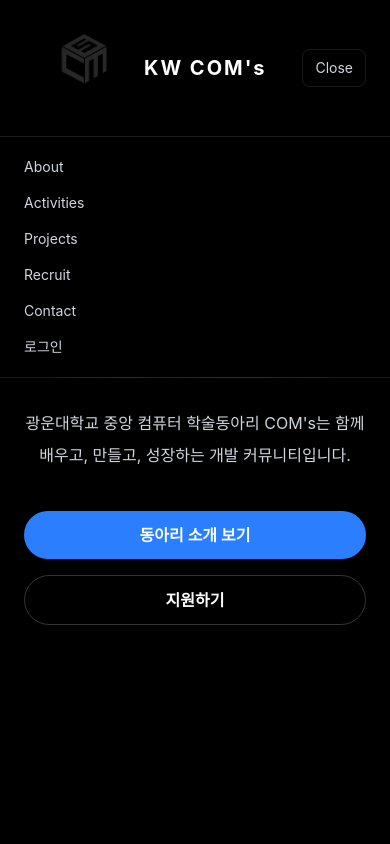
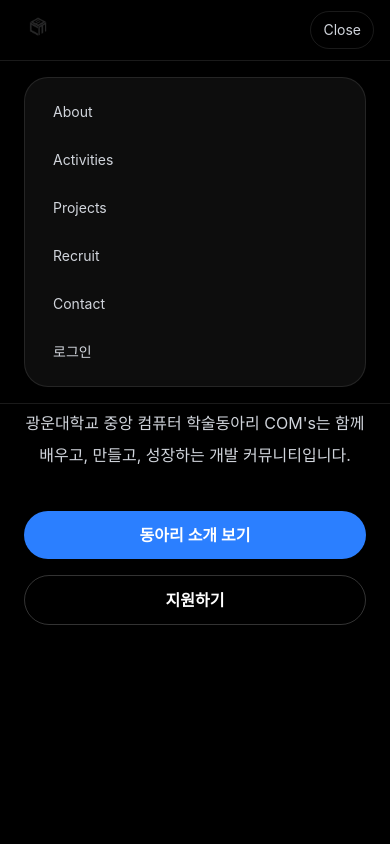
Before and after one commit to Furu002/coms-website, a React (Vite) app: page / in a window 390 px wide. Both pictures are taken after a click on the button "Menu". Shown: the top 844 px of the page. Built offline with nearby package versions, Linux system fonts and the light colour scheme.

Commit message:
feat: add mobile view

```diff
--- a/src/App.jsx
+++ b/src/App.jsx
@@ -83,14 +83,14 @@ function App() {
     <div className="min-h-screen bg-black text-white">
       {/* Header */}
       <header className="fixed top-0 left-0 z-50 w-full border-b border-white/10 bg-black/70 backdrop-blur-md">
-        <div className="mx-auto flex max-w-6xl items-center justify-between px-6 py-2">
-          <button type="button" className="flex items-center gap-0" onClick={goHome}>
+        <div className="mx-auto flex max-w-6xl items-center justify-between px-4 py-2 sm:px-6">
+          <button type="button" className="flex min-w-0 items-center gap-2 sm:gap-3" onClick={goHome}>
             <img
               src="/coms-logo.png"
               alt="KW COM's Logo"
-              className="h-30 w-30 object-contain"
+              className="h-11 w-11 flex-shrink-0 object-contain sm:h-14 sm:w-14"
             />
-            <span className="text-xl font-bold tracking-widest">
+            <span className="hidden truncate text-lg font-bold tracking-widest sm:block sm:text-xl">
               KW COM&apos;s
             </span>
           </button>
@@ -153,7 +153,7 @@ function App() {
           <button
             type="button"
             onClick={() => setIsMenuOpen(!isMenuOpen)}
-            className="rounded-lg border border-white/10 px-3 py-2 text-sm text-gray-300 transition hover:bg-white/10 hover:text-white md:hidden"
+            className="rounded-full border border-white/10 px-3 py-2 text-sm text-gray-300 transition hover:bg-white/10 hover:text-white md:hidden"
           >
             {isMenuOpen ? 'Close' : 'Menu'}
           </button>
@@ -161,12 +161,12 @@ function App() {
 
         {/* Mobile Menu */}
         {isMenuOpen && (
-          <nav className="border-t border-white/10 bg-black px-6 py-5 md:hidden">
-            <div className="flex flex-col gap-4 text-sm text-gray-300">
+          <nav className="border-t border-white/10 bg-black px-4 py-4 md:hidden">
+            <div className="mx-2 flex flex-col gap-3 rounded-3xl border border-white/10 bg-white/5 p-4 text-sm text-gray-300 sm:mx-0">
               <button
                 type="button"
                 onClick={() => goSection('about')}
-                className="text-left transition hover:text-white"
+                className="rounded-full px-3 py-2 text-left transition hover:bg-white/10 hover:text-white"
               >
                 About
               </button>
@@ -174,7 +174,7 @@ function App() {
               <button
                 type="button"
                 onClick={() => goSection('activities')}
-                className="text-left transition hover:text-white"
+                className="rounded-full px-3 py-2 text-left transition hover:bg-white/10 hover:text-white"
               >
                 Activities
               </button>
@@ -182,7 +182,7 @@ function App() {
               <button
                 type="button"
                 onClick={() => goSection('projects')}
-                className="text-left transition hover:text-white"
+                className="rounded-full px-3 py-2 text-left transition hover:bg-white/10 hover:text-white"
               >
                 Projects
               </button>
@@ -190,7 +190,7 @@ function App() {
               <button
                 type="button"
                 onClick={goRecruit}
-                className="text-left transition hover:text-white"
+                className="rounded-full px-3 py-2 text-left transition hover:bg-white/10 hover:text-white"
               >
                 Recruit
               </button>
@@ -198,7 +198,7 @@ function App() {
               <button
                 type="button"
                 onClick={openContact}
-                className="text-left transition hover:text-white"
+                className="rounded-full px-3 py-2 text-left transition hover:bg-white/10 hover:text-white"
               >
                 Contact
               </button>
@@ -206,7 +206,7 @@ function App() {
               <button
                 type="button"
                 onClick={() => { setCurrentPage('login'); setIsMenuOpen(false) }}
-                className="text-left transition hover:text-white"
+                className="rounded-full px-3 py-2 text-left transition hover:bg-white/10 hover:text-white"
               >
                 로그인
               </button>
@@ -217,12 +217,12 @@ function App() {
 
       {/* Login Page */}
       {currentPage === 'login' && (
-        <main className="min-h-screen bg-black px-6 pt-36 pb-24 text-white">
-          <div className="mx-auto max-w-md">
+        <main className="min-h-screen bg-black px-4 pt-24 pb-16 text-white sm:px-6 sm:pt-36 sm:pb-24">
+          <div className="mx-auto w-full max-w-md">
             <button
               type="button"
               onClick={goHome}
-              className="mb-8 text-sm text-blue-400 transition hover:text-blue-300"
+              className="mb-6 text-sm text-blue-400 transition hover:text-blue-300 sm:mb-8"
             >
               ← 메인으로 돌아가기
             </button>
@@ -237,12 +237,12 @@ function App() {
 
       {/* Signup Page (placeholder) */}
       {currentPage === 'signup' && (
-        <main className="min-h-screen bg-black px-6 pt-36 pb-24 text-white">
-          <div className="mx-auto max-w-md">
+        <main className="min-h-screen bg-black px-4 pt-24 pb-16 text-white sm:px-6 sm:pt-36 sm:pb-24">
+          <div className="mx-auto w-full max-w-md">
             <button
               type="button"
               onClick={() => setCurrentPage('login')}
-              className="mb-8 text-sm text-blue-400 transition hover:text-blue-300"
+              className="mb-6 text-sm text-blue-400 transition hover:text-blue-300 sm:mb-8"
             >
               ← 로그인으로 돌아가기
             </button>
@@ -254,12 +254,12 @@ function App() {
 
       {/* Recruit Page */}
       {currentPage === 'recruit' && (
-        <main className="min-h-screen bg-black px-6 pt-36 pb-24 text-white">
+        <main className="min-h-screen bg-black px-4 pt-24 pb-16 text-white sm:px-6 sm:pt-36 sm:pb-24">
           <div className="mx-auto max-w-5xl">
             <button
               type="button"
               onClick={goHome}
-              className="mb-8 text-sm text-blue-400 transition hover:text-blue-300"
+              className="mb-6 text-sm text-blue-400 transition hover:text-blue-300 sm:mb-8"
             >
               ← 메인으로 돌아가기
             </button>
--- a/src/pages/Login.jsx
+++ b/src/pages/Login.jsx
@@ -33,12 +33,12 @@ export default function Login({ onBack, goSignup }) {
   }
 
   return (
-    <section className="rounded-3xl border border-white/10 bg-white/5 p-8">
-      <div className="mb-6 flex items-center gap-4">
-        <img src="/coms-logo.png" alt="KW COM's" className="h-10 w-10 object-contain flex-shrink-0" />
+    <section className="rounded-3xl border border-white/10 bg-white/5 p-5 shadow-lg shadow-black/20 sm:p-8">
+      <div className="mb-5 flex flex-col items-center gap-3 text-center sm:mb-6 sm:flex-row sm:items-center sm:gap-4 sm:text-left">
+        <img src="/coms-logo.png" alt="KW COM's" className="h-10 w-10 flex-shrink-0 object-contain sm:h-12 sm:w-12" />
         <div className="min-w-0">
-          <h2 className="text-xl font-bold leading-snug">KW COM's 로그인</h2>
-          <p className="text-sm text-gray-300 truncate">동아리 계정으로 로그인하세요.</p>
+          <h2 className="text-lg font-bold leading-snug sm:text-xl">KW COM's 로그인</h2>
+          <p className="text-sm leading-5 text-gray-300">동아리 계정으로 로그인하세요.</p>
         </div>
       </div>
 
@@ -72,21 +72,21 @@ export default function Login({ onBack, goSignup }) {
           </button>
         </div>
 
-        <div className="flex items-center justify-between text-sm text-gray-300">
-          <button type="button" onClick={goSignup} className="underline">
+        <div className="flex flex-col gap-3 text-sm text-gray-300 sm:flex-row sm:items-center sm:justify-between">
+          <button type="button" onClick={goSignup} className="w-full rounded-full border border-white/10 px-4 py-2 text-center transition hover:bg-white/10 sm:w-auto sm:border-0 sm:px-0 sm:py-0 sm:text-left sm:underline">
             회원가입
           </button>
 
           <button
             type="button"
             onClick={() => alert('비밀번호 분실 문의: coms@example.com')}
-            className="underline"
+            className="w-full rounded-full border border-white/10 px-4 py-2 text-center transition hover:bg-white/10 sm:w-auto sm:border-0 sm:px-0 sm:py-0 sm:text-left sm:underline"
           >
             비밀번호 찾기
           </button>
         </div>
 
-        <p className="mt-4 text-xs text-gray-400">
+        <p className="mt-4 text-xs leading-5 text-gray-400">
           로그인 정보가 기억나지 않거나 계정에 문제가 있는 경우 관리팀에 문의해주세요.
         </p>
       </form>
--- a/src/pages/Signup.jsx
+++ b/src/pages/Signup.jsx
@@ -1,7 +1,7 @@
 export default function Signup({ onBack }) {
   return (
-    <section className="rounded-3xl border border-white/10 bg-white/5 p-8">
-      <h2 className="mb-2 text-2xl font-bold">회원가입</h2>
+    <section className="rounded-3xl border border-white/10 bg-white/5 p-5 shadow-lg shadow-black/20 sm:p-8">
+      <h2 className="mb-2 text-xl font-bold sm:text-2xl">회원가입</h2>
       <p className="mb-4 text-sm text-gray-300">회원가입은 추후 백엔드 연동 시 진행됩니다.</p>
 
       <div className="space-y-3">
@@ -11,7 +11,7 @@ export default function Signup({ onBack }) {
         <button
           type="button"
           onClick={onBack}
-          className="mt-4 rounded-full bg-blue-600 hover:bg-blue-500 text-white px-4 py-2 font-semibold"
+          className="mt-4 w-full rounded-full bg-blue-600 px-4 py-2 font-semibold text-white transition hover:bg-blue-500 sm:w-auto"
         >
           로그인으로 돌아가기
         </button>
```
